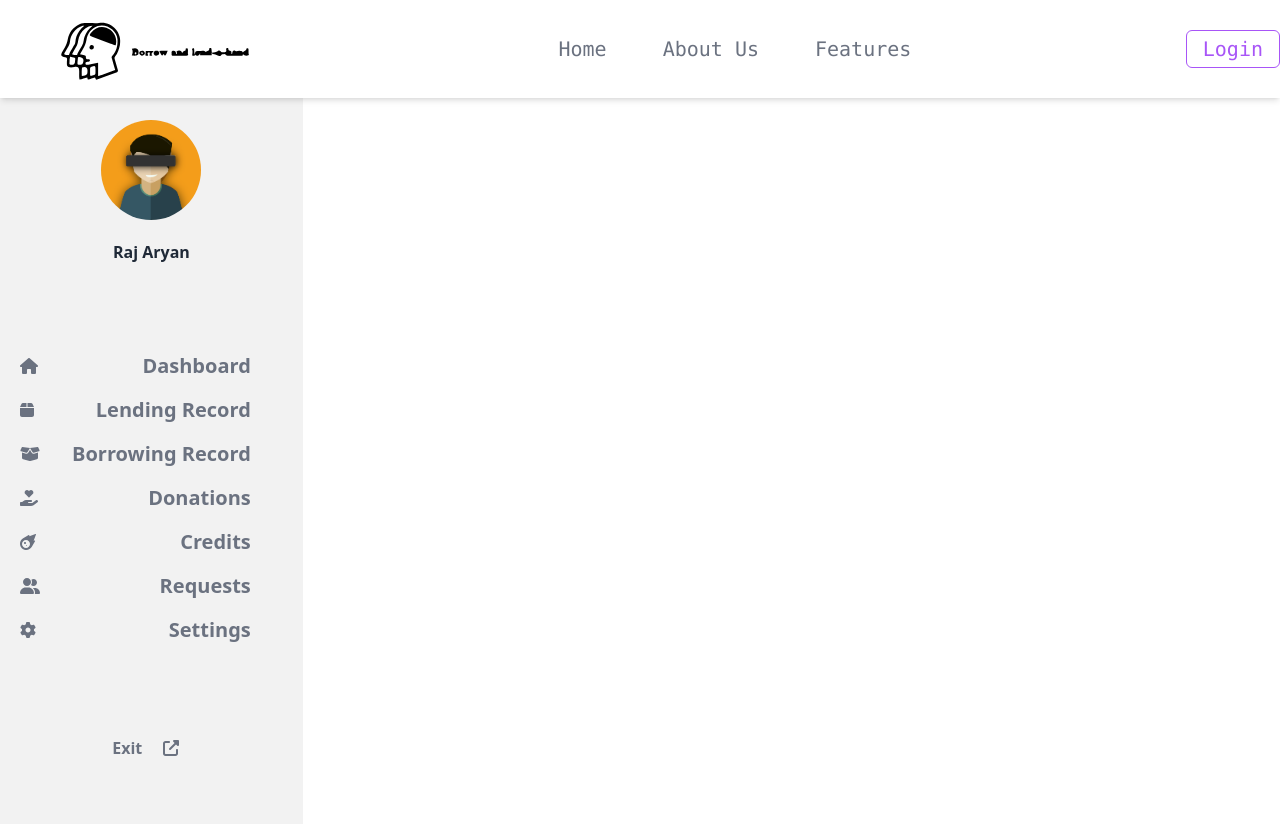
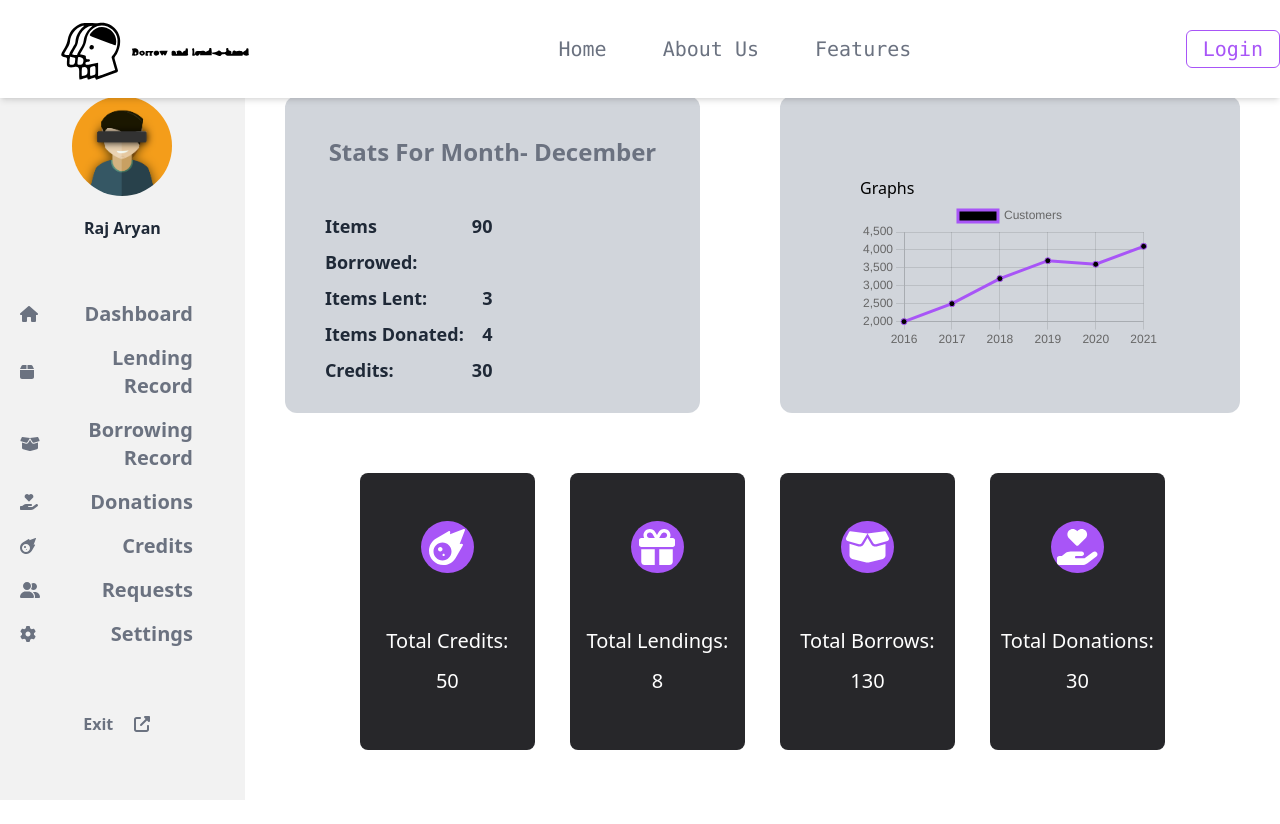
Before and after one commit to duckling69/Borrowandlendahand, a React (Vite) app: page /dashboard in a window 1280 px wide. After the commit the page ends 800 px from the top, so only its background shows below. Built offline with nearby package versions, Linux system fonts and the light colour scheme.

Commit message:
Dashboard skeleton added

```diff
--- a/package.json
+++ b/package.json
@@ -12,7 +12,9 @@
     "@auth0/auth0-react": "^1.12.0",
     "@fortawesome/fontawesome-free": "^6.2.1",
     "auth0": "^3.0.1",
+    "chart.js": "^4.1.1",
     "react": "^18.2.0",
+    "react-chartjs-2": "^5.1.0",
     "react-dom": "^18.2.0",
     "react-router-dom": "^6.6.1"
   },
--- a/src/App.jsx
+++ b/src/App.jsx
@@ -10,13 +10,17 @@ import Sidebar from './components/Sidebar'
 
 
 function App() {
-  const [loggedIn, setLoggedIn] = useState('true');
+  const [loggedIn, setLoggedIn] = useState(true);
 
   return (
 
     <div className="App">
       <Navbar></Navbar>
-      <div>
+        <div className="flex justify-start w-[100vw] m-0 p-0">
+        <div className=" ">
+        <Sidebar loggedIn={loggedIn}></Sidebar>
+        </div>
+      <div className="w-[100%]">
         <Routes>
         <Route path='/' element={<Hero/>}></Route>
         <Route path='/about' element={<About/>}></Route>
@@ -25,7 +29,7 @@ function App() {
 
         </Routes>
 
-        <Sidebar loggedIn={loggedIn}></Sidebar>
+        </div>
       </div>
 
     </div>
--- /dev/null
+++ b/src/components/LineChart.jsx
@@ -0,0 +1,16 @@
+import React from 'react'
+import { Line } from 'react-chartjs-2'
+import { Chart as ChartJS } from 'chart.js/auto'
+
+const LineChart = ({chartData}) => {
+  return (
+
+    <div>
+        <Line data={chartData}>
+
+        </Line>
+    </div>
+  )
+}
+
+export default LineChart
--- a/src/components/Sidebar.jsx
+++ b/src/components/Sidebar.jsx
@@ -6,9 +6,9 @@ const SidebarItem=({item})=>(
     <>
     <div className={`flex flex-row px-5 mt-4 items-center justify-between cursor-pointer hover:text-[#a855f7]} `}>
     <div>
-    <i className={`${item.svg} text-gray-500 `}></i>
+    <i className={`${item.svg} text-gray-500 hover:text-[#a855f7] `}></i>
     </div>
-    <div className='text-gray-500 font-bold text-xl mx-8 hover:text-[#a855f7]'>
+    <div className='text-gray-500 text-end font-bold text-xl mx-8 hover:text-[#a855f7]'>
     <h1>{item.name}</h1>
     </div>
     </div>
@@ -16,7 +16,6 @@ const SidebarItem=({item})=>(
 )
 
 const Sidebar = ({loggedIn}) => {
-    console.log(loggedIn)
   return (
     <div className={`flex flex-col pt-[12vh] pb-[8vh] w-fit h-[100vh] items-center justify-between bg-black/5 ${ !loggedIn && 'hidden'}  `}>
         <div>
@@ -32,7 +31,7 @@ const Sidebar = ({loggedIn}) => {
        </div>
 
        <div>
-       <h1 className='font-bold text-gray-500 font-sans text-center mt-5'>
+       <h1 className='font-bold text-gray-500 font-sans text-center mt-5 hover:text-[#a855f7] cursor-pointer'>
                 Exit &nbsp;
                 <i className="mx-3 fa-solid fa-up-right-from-square" />
             </h1>
--- a/src/constants/index.js
+++ b/src/constants/index.js
@@ -57,3 +57,37 @@ export const sidebarLinks=[
     },
 
 ];
+
+
+export const dummyBarChartData=[
+    {
+        id:1,
+        year:2016,
+        value:2000
+    },
+    {
+        id:2,
+        year:2017,
+        value:2500
+    },
+    {
+        id:1,
+        year:2018,
+        value:3200
+    },
+    {
+        id:1,
+        year:2019,
+        value:3700
+    },
+    {
+        id:1,
+        year:2020,
+        value:3600
+    },
+    {
+        id:1,
+        year:2021,
+        value:4100
+    }
+];
--- a/src/pages/Dashboard.jsx
+++ b/src/pages/Dashboard.jsx
@@ -1,8 +1,110 @@
-import React from 'react'
+import React, { useState } from 'react'
+import LineChart from '../components/LineChart'
+
+import { dummyBarChartData } from '../constants'
 
 const Dashboard = () => {
+  const [userData, setUserData] = useState({
+    labels: dummyBarChartData.map((item)=>item.year),
+    datasets:[{
+      label:'Customers',
+      data: dummyBarChartData.map((item)=>item.value),
+      backgroundColor:"black",
+      borderColor:'#a855f7'
+    }]
+  })
   return (
-    <div>Dashboard</div>
+    <div className='flex flex-col h-[88vh] w-[100%] mt-[12vh] m-auto '>
+      <div className="flex flex-row h-[45%] mb-10">
+        <div className='p-10 rounded-xl mx-10 bg-gray-300 h-[100%] w-[45%]'>
+          <h1 className='text-2xl text-gray-500 font-bold font-sans text-center'>
+            Stats For Month- December
+          </h1>
+          <div className='flex flex-col text-lg text-gray-800 font-semibold font-sans leading-loose justify-evenly w-[50%] mt-10'>
+          <div className='flex justify-between'>
+          <h1>Items Borrowed: </h1>
+          <h2>90</h2>
+          </div>
+          <div className='flex justify-between'>
+          <h1>Items Lent: </h1>
+          <h2>3</h2>
+          </div>
+          <div className='flex justify-between'>
+          <h1>Items Donated: </h1>
+          <h2>4</h2>
+          </div>
+          <div className='flex justify-between'>
+          <h1>Credits: </h1>
+          <h2>30</h2>
+          </div>
+          </div>
+        </div>
+
+
+        <div className='p-20 rounded-xl mx-10 bg-gray-300 h-[100%] w-[45%]'>
+          <h1>
+            Graphs
+          </h1>
+          <div>
+            <LineChart chartData={userData}></LineChart>
+          </div>
+        </div>
+
+
+
+
+
+      </div>
+      {/* Container for cards */}
+      <div className='flex px-20 py-5 flex-row h-[45%] w-[100%] justify-evenly'>
+
+      {/* Card 1 */}
+        <div className='h-[100%] w-[20%]   flex flex-col items-center bg-zinc-800 rounded-lg justify-evenly'>
+        <div className='w-[30%] aspect-square grid place-items-center text-4xl rounded-full bg-purple-500 text-white'>
+        <i className="fa-solid fa-meteor"></i>
+        </div>
+          <div className='text-xl text-center leading-loose'>
+          <h1 className='text-white'>Total Credits:</h1>
+          <h1 className='text-white'>50</h1>
+          </div>
+        </div>
+
+
+        <div className='h-[100%] w-[20%]   flex flex-col items-center bg-zinc-800 rounded-lg justify-evenly'>
+        <div className='w-[30%] aspect-square grid place-items-center text-4xl rounded-full bg-purple-500 text-white'>
+        <i className="fa-solid fa-gift"></i>
+        </div>
+          <div className='text-xl text-center leading-loose'>
+          <h1 className='text-white'>Total Lendings:</h1>
+          <h1 className='text-white'>8</h1>
+          </div>
+        </div>
+
+
+        <div className='h-[100%] w-[20%]   flex flex-col items-center bg-zinc-800 rounded-lg justify-evenly'>
+        <div className='w-[30%] aspect-square grid place-items-center text-4xl rounded-full bg-purple-500 text-white'>
+        <i className="fa-solid fa-box-open"></i>
+        </div>
+          <div className='text-xl text-center leading-loose'>
+          <h1 className='text-white'>Total Borrows:</h1>
+          <h1 className='text-white'>130</h1>
+          </div>
+        </div>
+
+
+        <div className='h-[100%] w-[20%]   flex flex-col items-center bg-zinc-800 rounded-lg justify-evenly'>
+        <div className='w-[30%] aspect-square grid place-items-center text-4xl rounded-full bg-purple-500 text-white'>
+        <i className="fa-solid fa-hand-holding-heart"></i>
+        </div>
+          <div className='text-xl text-center leading-loose'>
+          <h1 className='text-white'>Total Donations:</h1>
+          <h1 className='text-white'>30</h1>
+          </div>
+        </div>
+
+
+      </div>
+    </div>
   )
 }
 
```
Also changed, not shown: 1 other file (tests, documents, lock files or other folders).
